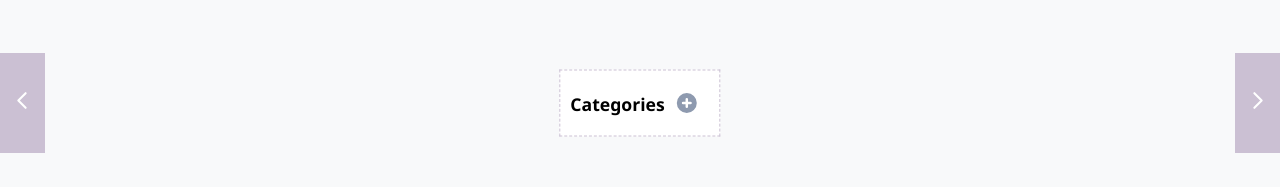
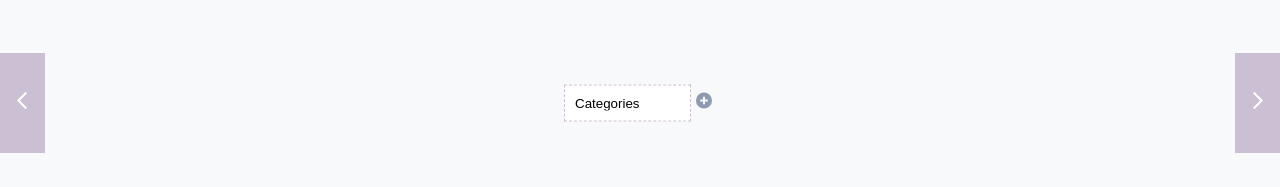
Before and after one commit to musamusazada/ABYSS-Task, a React (Vite) app: page / in a window 1280 px wide. Shown: the part 359-546 px from the top of the page. Built offline with nearby package versions, Linux system fonts and the light colour scheme.

Commit message:
CRUD for TREE. Create implemented. Structure for handling CRUD Operations implemented

```diff
--- a/src/icons/index.jsx
+++ b/src/icons/index.jsx
@@ -82,7 +82,7 @@ export const plus = () => {
       className="h-5 w-5"
       viewBox="0 0 20 20"
       fill="#8e9aaf"
-      width="25px"
+      width="20"
     >
       <path
         fillRule="evenodd"
@@ -92,3 +92,35 @@ export const plus = () => {
     </svg>
   );
 };
+
+export const editIcon = () => {
+  return (
+    <svg
+      xmlns="http://www.w3.org/2000/svg"
+      className="h-5 w-5"
+      viewBox="0 0 20 20"
+      fill="#8e9aaf"
+      width="20"
+    >
+      <path d="M13.586 3.586a2 2 0 112.828 2.828l-.793.793-2.828-2.828.793-.793zM11.379 5.793L3 14.172V17h2.828l8.38-8.379-2.83-2.828z" />
+    </svg>
+  );
+};
+
+export const deleteIcon = () => {
+  return (
+    <svg
+      xmlns="http://www.w3.org/2000/svg"
+      className="h-5 w-5"
+      viewBox="0 0 20 20"
+      fill="red"
+      width="20"
+    >
+      <path
+        fillRule="evenodd"
+        d="M10 18a8 8 0 100-16 8 8 0 000 16zM8.707 7.293a1 1 0 00-1.414 1.414L8.586 10l-1.293 1.293a1 1 0 101.414 1.414L10 11.414l1.293 1.293a1 1 0 001.414-1.414L11.414 10l1.293-1.293a1 1 0 00-1.414-1.414L10 8.586 8.707 7.293z"
+        clipRule="evenodd"
+      />
+    </svg>
+  );
+};
--- a/src/index.css
+++ b/src/index.css
@@ -20,6 +20,11 @@ body {
 }
 .primary-bg:hover {
   background-color: #706bd4 !important;
+}
+
+.orange {
+  background-color: orangered;
+  color: #fff;
 }
 
 .container {
@@ -70,6 +75,9 @@ body {
   align-items: end;
 }
 
+.gap-40 {
+  gap: 40px;
+}
 .pos-rel {
   position: relative;
 }
@@ -101,6 +109,22 @@ body {
 .crud-action {
   border-radius: 50%;
   background: transparent !important;
-  width: 45px;
-  height: 45px;
+  width: 25px;
+  height: 25px;
+  min-width: 25px;
+  padding: 0;
 }
+.vertical-line {
+  position: relative;
+}
+.vertical-line::before {
+  content: "";
+  position: absolute;
+  display: inline-block;
+  width: 1px;
+  height: 40px;
+  top: -114%;
+  left: 45%;
+  transform: translateX(-50%);
+  background-color: var(--light-gray);
+}
--- /dev/null
+++ b/src/layout/MainPanel/Tree/TreeItem/index.tsx
@@ -0,0 +1,60 @@
+import { useState } from "react";
+import Button from "../../../../UI/Button/Button";
+import { plus, editIcon, deleteIcon } from "../../../../icons/index";
+type Props = {
+  title: string;
+  classes?: string;
+  wrapperClass?: string;
+  isReadOnly: boolean;
+  create?: boolean;
+  update?: boolean;
+  delete?: boolean;
+  treeData: any;
+  setTreeData: any;
+};
+
+const TreeItem: React.FC<Props> = (props: Props) => {
+  const [isReadOnly, setIsReadOnly] = useState(props.isReadOnly);
+
+  const handleCreate = (): void => {
+    console.log("hi");
+    const data = props.treeData;
+    data.categories.push({
+      title: "Hi",
+      color: "orange",
+      create: true,
+    });
+    console.log(data);
+    props.setTreeData({ ...data });
+  };
+
+  return (
+    <div className={props.wrapperClass + " flex align-middle"}>
+      <input
+        size={props.title.length + 1}
+        type="text"
+        className={props.classes}
+        readOnly={isReadOnly}
+        value={props.title}
+      />
+
+      {props.create ? (
+        <Button classes="crud-action" content={plus()} onClick={handleCreate} />
+      ) : (
+        ""
+      )}
+      {props.update ? (
+        <Button classes="crud-action" content={editIcon()} />
+      ) : (
+        ""
+      )}
+      {props.delete ? (
+        <Button classes="crud-action" content={deleteIcon()} />
+      ) : (
+        ""
+      )}
+    </div>
+  );
+};
+
+export default TreeItem;
--- a/src/layout/MainPanel/Tree/index.module.css
+++ b/src/layout/MainPanel/Tree/index.module.css
@@ -1,13 +1,16 @@
 .tree {
-  background: #fff;
-  border: 1px dashed var(--light-gray);
-  padding: 10px;
-  display: inline-flex !important;
   cursor: move !important;
   position: absolute;
   top: 50%;
   left: 50%;
   transform: translate(-50%, -50%);
+}
+
+.tree input {
+  outline: none;
+  cursor: move;
+  pointer-events: none;
+  display: flex;
 }
 
 .tree p {
@@ -16,3 +19,16 @@
   font-size: 1.1rem;
   font-weight: bold;
 }
+
+.dashed {
+  background: #fff;
+  border: 1px dashed var(--light-gray);
+  padding: 10px;
+  display: inline-flex !important;
+}
+
+.solid {
+  border: none;
+  padding: 10px;
+  display: inline-flex !important;
+}
--- a/src/layout/MainPanel/Tree/index.tsx
+++ b/src/layout/MainPanel/Tree/index.tsx
@@ -1,15 +1,31 @@
 import { useEffect, useState } from "react";
-import Button from "../../../UI/Button/Button";
-import { plus } from "../../../icons/index";
+
 import classes from "./index.module.css";
-type Props = {
+import TreeItem from "./TreeItem";
+type Props = {};
+
+interface TreeItemType {
+  id: number;
   title: string;
-};
+  isReadOnly: boolean;
+  color: string;
+  create: boolean;
+  update: boolean;
+  delete: boolean;
+}
 
 const Tree: React.FC<Props> = (props: Props) => {
   //Updating positions to trigger render
   const [leftPos, setLeftPos] = useState(0);
   const [topPos, setTopPos] = useState(0);
+
+  //Tree Data
+  const [treeData, setTreeData] = useState({
+    title: "Categories",
+    isReadOnly: true,
+    create: true,
+    categories: [],
+  });
 
   useEffect(() => {
     //Whole panel element
@@ -39,16 +55,37 @@ const Tree: React.FC<Props> = (props: Props) => {
       tree?.removeEventListener("mousedown", handleMouseDown);
     };
   }, []);
+
+  useEffect(() => {
+    console.log("Update Happened");
+  }, [treeData]);
   return (
     <div
       style={{
         left: leftPos ? leftPos + "px" : "50%",
         top: topPos ? topPos + "px" : "50%",
       }}
-      className={classes.tree + " tree flex align-middle"}
+      className={classes.tree + " tree flex column align-middle gap-40"}
     >
-      <p>{props.title}</p>
-      <Button classes="crud-action" content={plus()} />
+      <TreeItem
+        treeData={treeData}
+        setTreeData={setTreeData}
+        title={treeData.title}
+        classes={classes.dashed}
+        isReadOnly={treeData.isReadOnly}
+        create={treeData.create}
+      />
+      {treeData.categories.length > 0 &&
+        treeData.categories.map((el: TreeItemType) => (
+          <TreeItem
+            treeData={treeData}
+            setTreeData={setTreeData}
+            key={el.id}
+            classes={classes.solid + " vertical-line " + el.color}
+            wrapperClass="vertical-line"
+            {...el}
+          />
+        ))}
     </div>
   );
 };
--- a/src/layout/MainPanel/index.tsx
+++ b/src/layout/MainPanel/index.tsx
@@ -7,7 +7,7 @@ const MainPanel = (props: Props) => {
   return (
     <div className="panel pos-rel h-90vh">
       <PanControls />
-      <Tree title="Categories" />
+      <Tree />
     </div>
   );
 };
```
